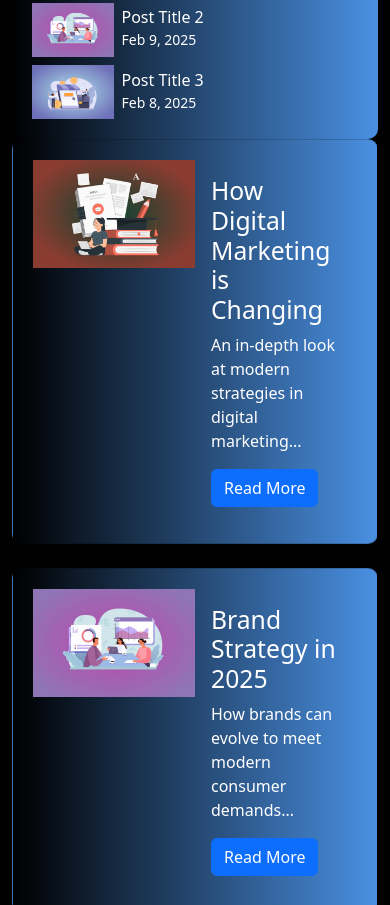
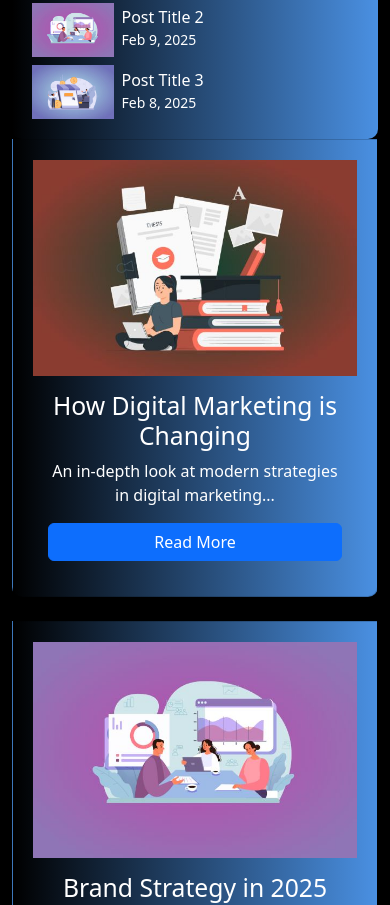
Before and after one commit to 98Sonali/Blog-Page, a plain HTML site: page index.html in a window 390 px wide. Shown: the part 751-1656 px from the top of the page. Drawn offline with nearby package versions, Linux system fonts and the light colour scheme.

Commit message:
Add Styles

```diff
--- a/index.html
+++ b/index.html
@@ -15,27 +15,62 @@
             background: linear-gradient(to right, black, #4a90e2);
             color: white;
             padding: 20px;
-            border-radius: 10px;
+            border-radius: 10px 10px 0 0;
             position: sticky;
             top: 0;
             z-index: 1000;
         }
-        .header, .footer,  .gradient-box {
+        .header, .footer, .gradient-box {
             background: linear-gradient(to right, black, #4a90e2);
             color: white;
             padding: 20px;
-            border-radius: 10px;
+            border-radius: 0 0 10px 10px;
         }
         .form-control {
             border: none;
             background: white;
             color: black;
         }
+        /* Responsive Blog Post Styling */
+        .card {
+            display: flex;
+            flex-direction: row;
+            align-items: center;
+            overflow: hidden;
+        }
+        .card img {
+            width: 50%;
+            height: auto;
+        }
+        .card-body {
+            width: 50%;
+            padding: 15px;
+        }
+        .card-body .btn {
+            width: 100%;
+        }
+        /* Mobile View */
+        @media (max-width: 768px) {
+            .card {
+                flex-direction: column; /* Stack content vertically */
+                text-align: center;
+            }
+            .card img {
+                width: 100%; /* Image takes full width */
+                height: auto;
+            }
+            .card-body {
+                width: 100%; /* Text and button take full width */
+            }
+            .card-body .btn {
+                width: 100%;
+            }
+        }
     </style>
 </head>
 <body>
     <nav class="navbar navbar-expand-lg navbar-dark">
-        <div class="container">
+        <div class="container-fluid">
             <a class="navbar-brand" href="#">My Blog</a>
             <button class="navbar-toggler" type="button" data-bs-toggle="collapse" data-bs-target="#navbarNav">
                 <span class="navbar-toggler-icon"></span>
@@ -57,6 +92,7 @@
         <h1>Welcome to My Blog</h1>
         <p>Sharing insights, ideas, and stories</p>
     </header>
+
 
     <div class="container mt-4 mb-3">
         <div class="row">
@@ -101,8 +137,8 @@
             <div class="col-md-9 blog-posts">
                 <div class="row">
                     <div class="col-12 mb-4">
-                        <div class="card gradient-box d-flex flex-row">
-                            <img src="images/1.jpg" class="w-50 h-25 img-fluid" alt="Blog Image">
+                        <div class="card gradient-box">
+                            <img src="images/1.jpg" class="img-fluid" alt="Blog Image">
                             <div class="card-body">
                                 <h2 class="card-title">How Digital Marketing is Changing</h2>
                                 <p class="card-text">An in-depth look at modern strategies in digital marketing...</p>
@@ -112,8 +148,8 @@
                     </div>
 
                     <div class="col-12 mb-4">
-                        <div class="card gradient-box d-flex flex-row">
-                            <img src="images/4.jpg" class="w-50 h-25 img-fluid" alt="Blog Image">
+                        <div class="card gradient-box">
+                            <img src="images/4.jpg" class="img-fluid" alt="Blog Image">
                             <div class="card-body">
                                 <h2 class="card-title">Brand Strategy in 2025</h2>
                                 <p class="card-text">How brands can evolve to meet modern consumer demands...</p>
@@ -122,8 +158,8 @@
                         </div>
                     </div>
                     <div class="col-12 mb-4">
-                        <div class="card gradient-box d-flex flex-row">
-                            <img src="images/5.jpg" class="w-50 h-25 img-fluid" alt="Blog Image">
+                        <div class="card gradient-box">
+                            <img src="images/5.jpg" class="img-fluid" alt="Blog Image">
                             <div class="card-body">
                                 <h2 class="card-title">Brand Strategy in 2025</h2>
                                 <p class="card-text">How brands can evolve to meet modern consumer demands...</p>
@@ -132,8 +168,8 @@
                         </div>
                     </div>
                     <div class="col-12 mb-4">
-                        <div class="card gradient-box d-flex flex-row">
-                            <img src="images/6.jpg" class="w-50 h-25 img-fluid" alt="Blog Image">
+                        <div class="card gradient-box">
+                            <img src="images/6.jpg" class="img-fluid" alt="Blog Image">
                             <div class="card-body">
                                 <h2 class="card-title">Brand Strategy in 2025</h2>
                                 <p class="card-text">How brands can evolve to meet modern consumer demands...</p>
@@ -156,7 +192,7 @@
         </div>
     </div>
 
-    <footer class="footer text-center py-2 ">
+    <footer class="footer text-center py-2">
         <p>&copy; 2025 My Blog. All Rights Reserved.</p>
     </footer>
 
```
Lines whose indentation alone changed are shown as unchanged.
